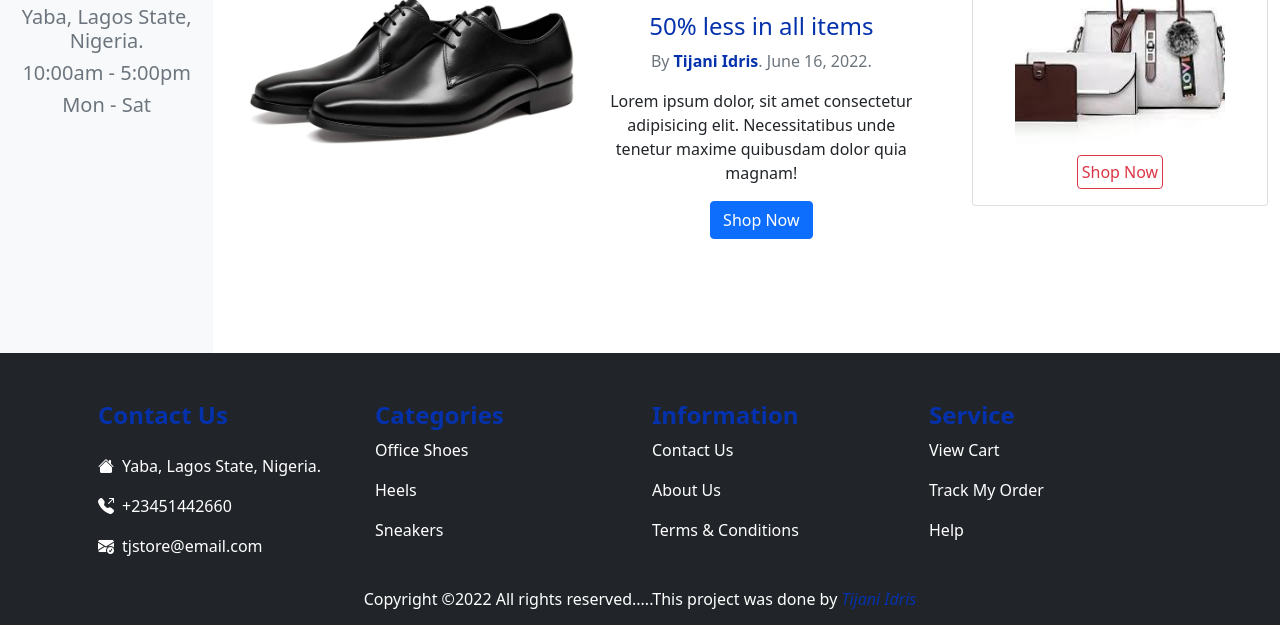
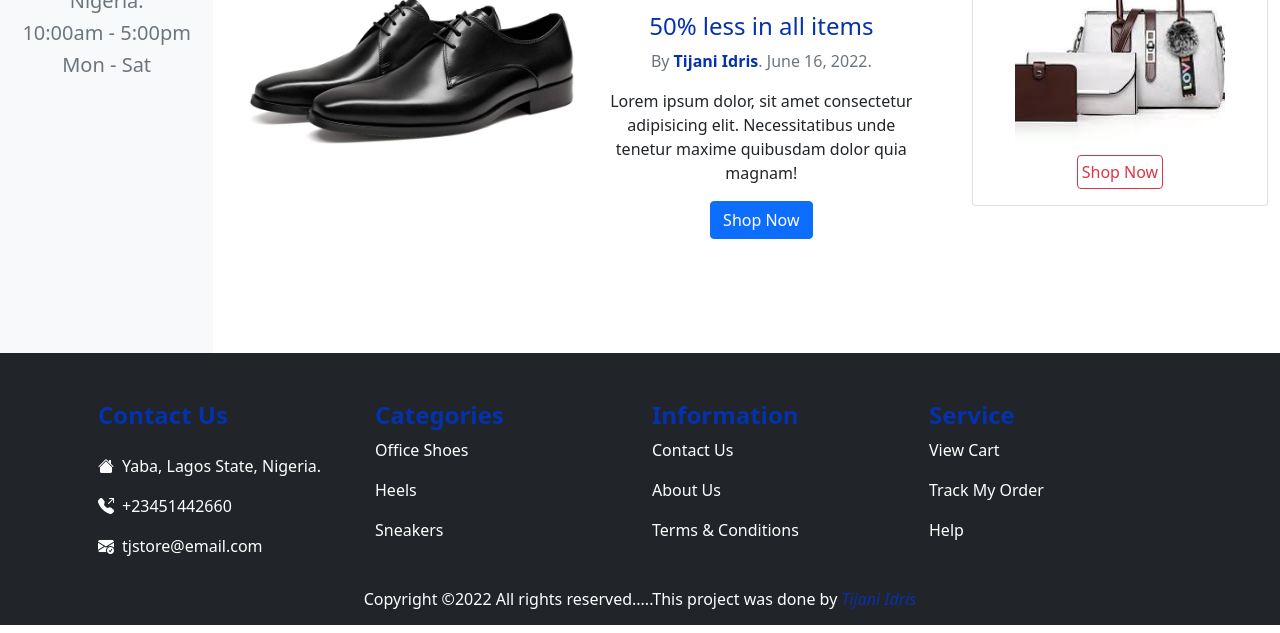
Before and after one commit to Teejay31/though-project, a plain HTML site: page single.html in a window 1280 px wide. Shown: the part 622-1255 px from the top of the page. Drawn offline with nearby package versions, Linux system fonts and the light colour scheme.

Commit message:
though but nice

```diff
--- a/single.html
+++ b/single.html
@@ -54,7 +54,7 @@
         </div>
         <div>
             <div class="row m-0">
-                <div class="col-lg-2 col-md-12 col-12 text-center bg-light vh-100 sticky-lg-top p-3">
+                <div class="col-lg-2 col-md-12 col-12 text-center bg-light vh-100 sticky-lg-top">
                     <div>
                         <div class="text-primary pt-2">
                             <h4 class=""><strong>Hi Friend <i class="bi bi-emoji-smile ps-2"></i></strong></h4>
```
